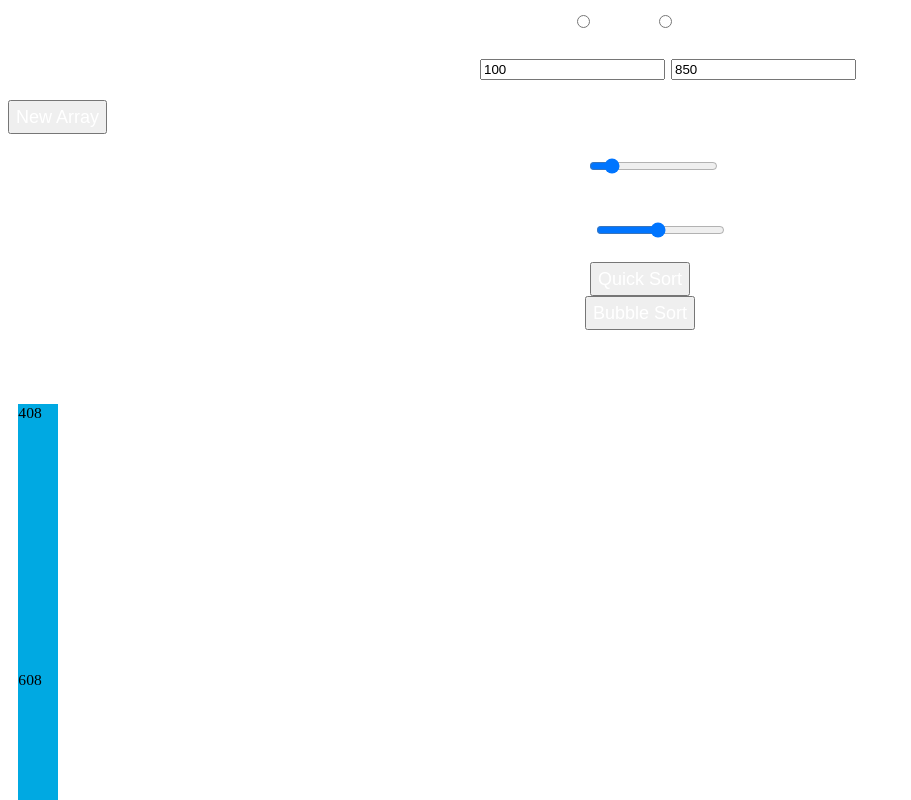
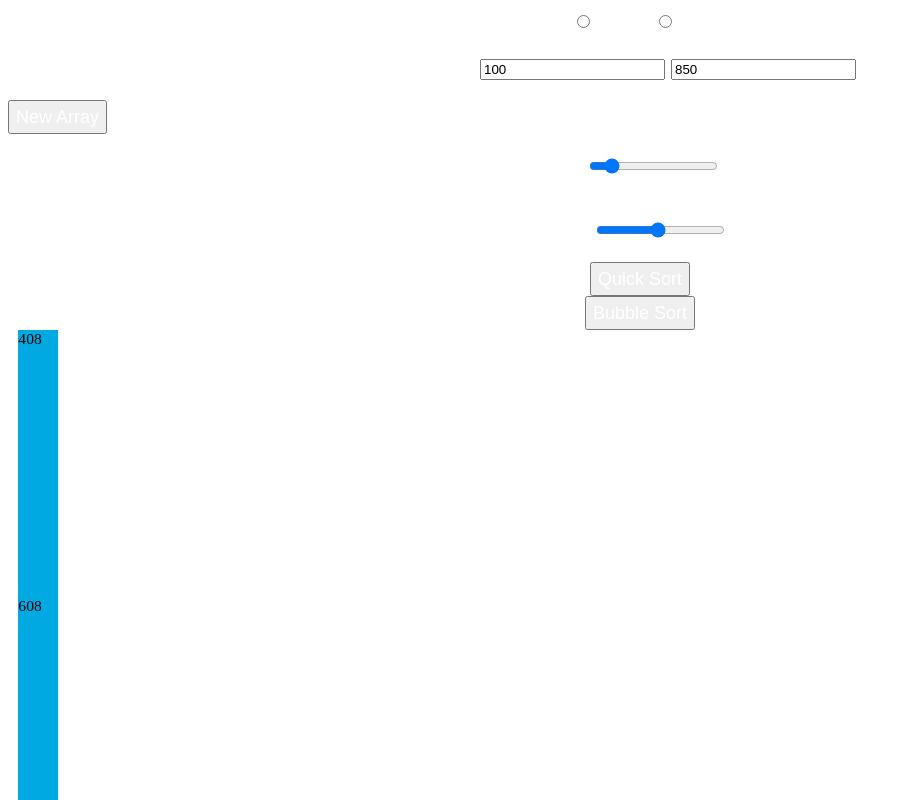
Before and after one commit to abramishvilisaba/sorting-algorithm-visualization, a React (Create React App) app: page / in a window 1280 px wide. Shown: the top 800 px of the page, without its empty margins (0-911 px from the left). Built offline with nearby package versions, Linux system fonts and the light colour scheme.

Commit message:
updated styles

```diff
--- a/src/App.js
+++ b/src/App.js
@@ -305,10 +305,12 @@ export default function SortingVisualizer() {
     return (
       <div
         class={
-          "w-screen box-border  min-h-[90%] h-fit pt-4 md:pt-8 pb-8 lg:pt-[5%] lg:pb-24 bg-sky-100  flex flex-row items-end justify-center align-middle"
+          "w-screen box-border  min-h-[90%] h-fit pt-0 sm:pt-[10%] pb-36 md:pb-24 bg-sky-100  flex flex-row items-end justify-center align-middle"
         }
         style={{
-          paddingTop: `${100 * (windowSize[1] / 1080)}px`,
+          // paddingBottom: `${100 * (windowSize[1] / 1080)}px`,
+          // paddingTop: `${100 * (windowSize[1] / 1080)}px`,
+
           alignItems: displaySwitch === "cells" ? "center" : "end",
         }}
       >
```
